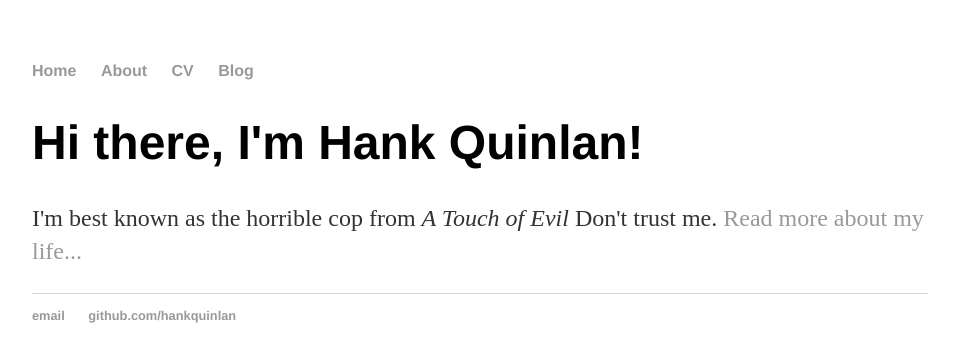
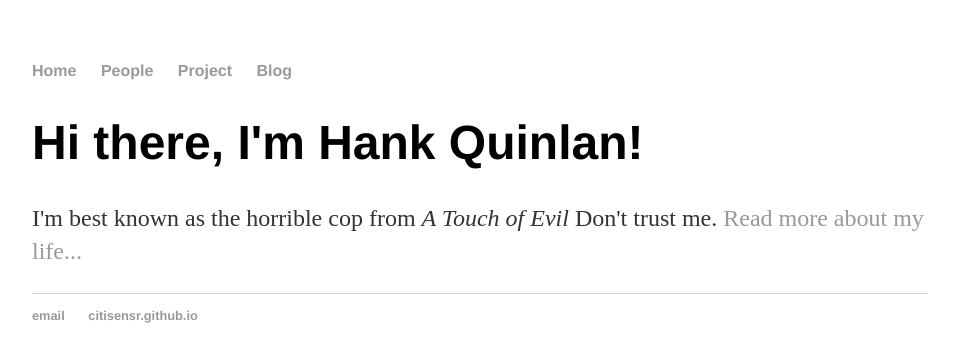
Before and after one commit to citisensr/citisensr, a Jekyll site: the page built from index.html, in a window 1280 px wide. Shown: the top 362 px of the page, without its empty margins (160-1114 px from the left). Built offline with Jekyll 4.4.1, drawn with Linux system fonts in a browser that asks for light colours.

Commit message:
Update default.html

```diff
--- a/_layouts/default.html
+++ b/_layouts/default.html
@@ -11,8 +11,8 @@
     <nav>
 <ul>
 <li><a href="/">Home</a></li>
-<li><a href="/about">About</a></li>
-<li><a href="/cv">CV</a></li>
+<li><a href="/about">People</a></li>
+<li><a href="/cv">Project</a></li>
 <li><a href="/blog">Blog</a></li>
 </ul>
     </nav>
@@ -24,8 +24,8 @@
 
   <footer>
    <ul>
-   <li><a href="mailto:hankquinlanhub@gmail.com">email</a></li>
-   <li><a href="https://github.com/hankquinlan">github.com/hankquinlan</a></li>
+   <li><a href="mailto:citisenr@gmail.com">email</a></li>
+   <li><a href="http://citisensr.github.io/">citisensr.github.io</a></li>
    </ul>
   </footer>
   </body>
```
